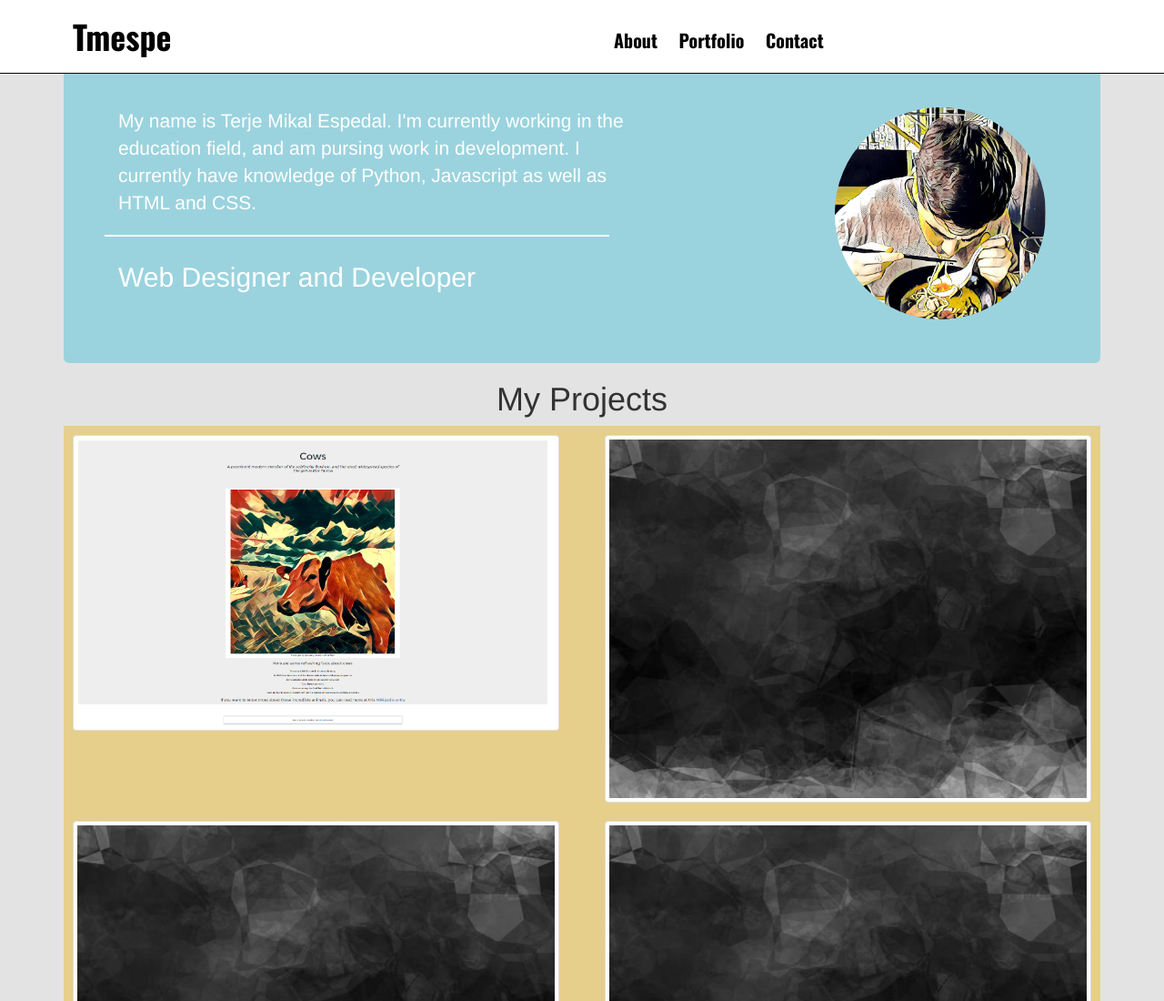
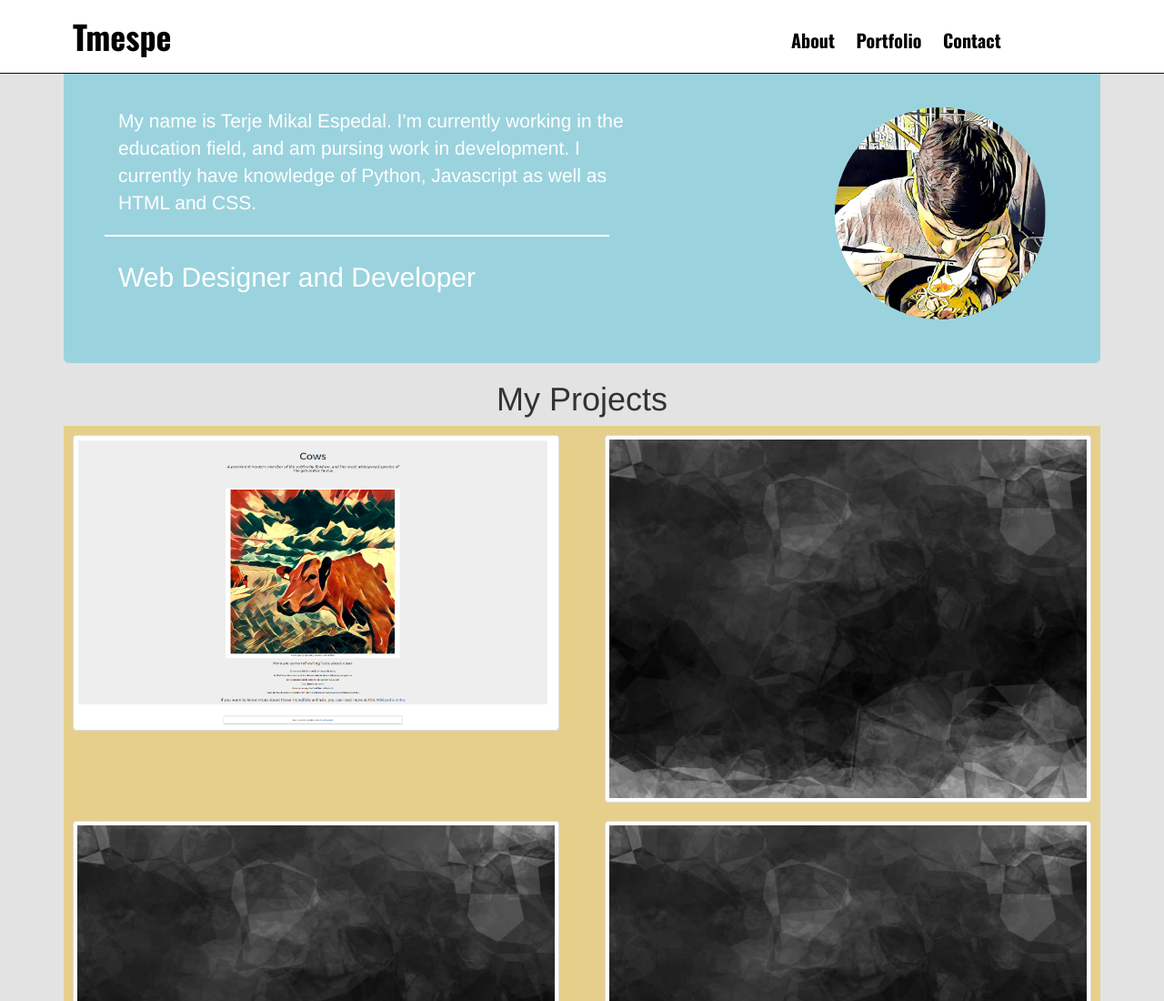
Before and after one commit to tmespe/portfolio, a plain HTML site: page index.html in a window 1280 px wide. Shown: the top 1100 px of the page at 91% size. Drawn offline with nearby package versions, Linux system fonts and the light colour scheme.

```diff
--- a/index.html
+++ b/index.html
@@ -35,8 +35,8 @@
             <nav id="top" class="navbar navbar-inverse navbar-fixed-top navbar-custom page-scroll">
                 <div class="container">
                     <div class="row">
-                        <h1 class="col-sm-6"><a href="#top">Tmespe</a></h1>
-                        <div id="navigation" class="col-sm-6  navbar-right">
+                        <h1 class="col-sm-6 col-lg-8"><a href="#top">Tmespe</a></h1>
+                        <div id="navigation" class="col-sm-6 col-lg-4 navbar-right">
                             <a href="#">About</a>
                             <a href="#projects">Portfolio</a>
                             <a href="#contact-form">Contact</a>
```
